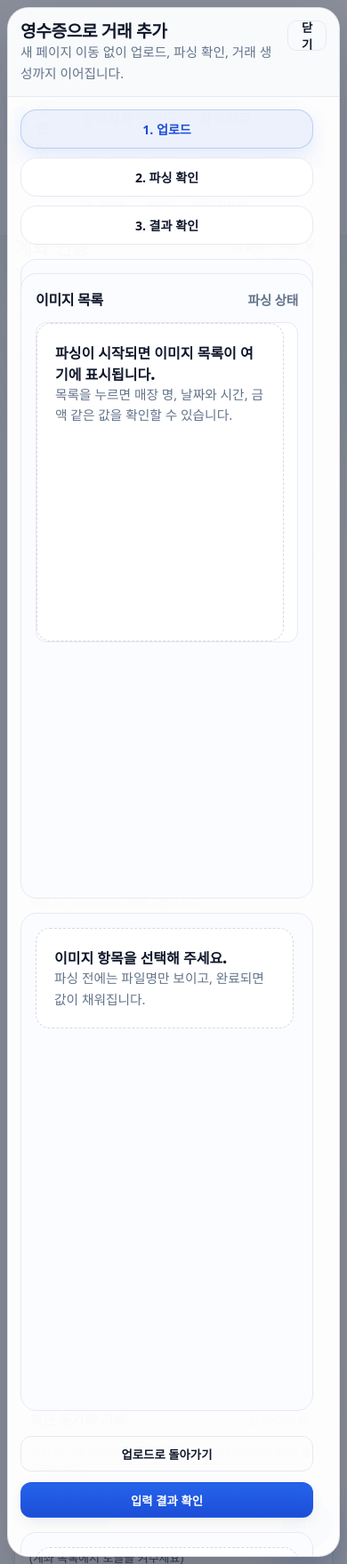
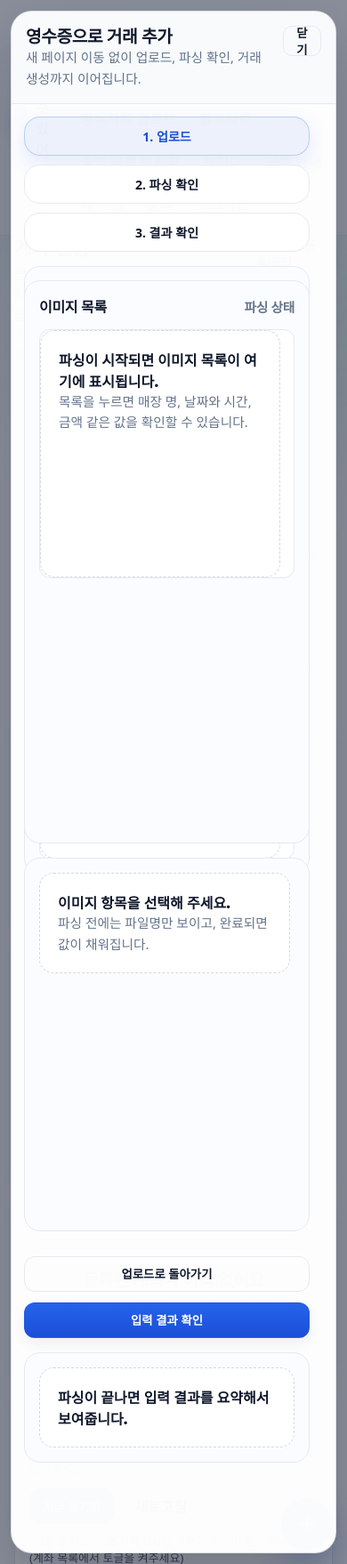
Before and after one commit to TNIFL/SafeToSpend, a Flask app: page /bank in a window 390 px wide, after a click that opens the changed part. Shown: the whole page at 89% size. Run offline with Flask 3, Linux system fonts and the light colour scheme; the visitor is signed in with stand-in values (Sample User, id 1); data that the repository does not hold is empty.

Commit message:
Revert "fix: increase receipt modal vertical space"
This reverts commit c4189255f4b82552f4c64a65b7339a1d0e223725.

```diff
--- a/static/style.css
+++ b/static/style.css
@@ -1575,11 +1575,11 @@ body.receipt-modal-open{
 }
 .receipt-modal{
   position: absolute;
-  inset: 8px;
-  width: min(1480px, calc(100vw - 16px));
-  max-width: calc(100vw - 16px);
+  inset: 16px;
+  width: min(1360px, calc(100vw - 32px));
+  max-width: calc(100vw - 32px);
   margin: 0 auto;
-  max-height: calc(100vh - 16px);
+  max-height: calc(100vh - 32px);
   display: grid;
   grid-template-rows: auto 1fr;
   border: 1px solid rgba(15,23,42,.12);
@@ -1593,7 +1593,7 @@ body.receipt-modal-open{
   min-width: 0;
 }
 .receipt-modal-head{
-  padding: 16px 18px;
+  padding: 18px 20px;
   display: flex;
   align-items: flex-start;
   justify-content: space-between;
@@ -1603,7 +1603,7 @@ body.receipt-modal-open{
 }
 .receipt-modal-body{
   overflow: auto;
-  padding: 16px 18px 22px;
+  padding: 20px;
   display: flex;
   flex-direction: column;
   gap: 16px;
@@ -1758,7 +1758,7 @@ body.receipt-modal-open{
   min-height: auto;
   display: grid;
   grid-template-rows: auto auto;
-  gap: 14px;
+  gap: 16px;
   overflow: visible;
 }
 .receipt-step-layout{
@@ -1766,7 +1766,7 @@ body.receipt-modal-open{
   grid-template-columns: minmax(300px, 360px) minmax(0, 1fr);
   gap: 16px;
   height: auto;
-  min-height: clamp(900px, calc(100vh - 180px), 1320px);
+  min-height: clamp(760px, 88vh, 1240px);
   align-items: stretch;
 }
 .receipt-step-layout > *{
@@ -1776,14 +1776,14 @@ body.receipt-modal-open{
 .receipt-step-detail{
   display: grid;
   gap: 12px;
-  min-height: 460px;
+  min-height: 360px;
   overflow: hidden;
   align-content: start;
 }
 .receipt-parse-list{
   display: grid;
   gap: 10px;
-  min-height: clamp(460px, calc(100vh - 360px), 980px);
+  min-height: clamp(360px, 52vh, 760px);
   overflow: auto;
   max-height: none;
   scrollbar-gutter: stable;
@@ -1870,7 +1870,7 @@ body.receipt-modal-open{
 }
 .receipt-step-detail{
   overflow: auto;
-  min-height: clamp(560px, calc(100vh - 300px), 1120px);
+  min-height: clamp(420px, 58vh, 860px);
   padding-right: 6px;
   scrollbar-gutter: stable;
 }
@@ -1963,7 +1963,7 @@ body.receipt-modal-open{
 .receipt-result-shell{
   display: grid;
   gap: 16px;
-  min-height: clamp(840px, calc(100vh - 200px), 1240px);
+  min-height: clamp(720px, 84vh, 1160px);
   overflow: visible;
 }
 .receipt-result-grid{
@@ -1982,7 +1982,7 @@ body.receipt-modal-open{
 .receipt-result-list{
   display: grid;
   gap: 12px;
-  min-height: clamp(480px, calc(100vh - 360px), 980px);
+  min-height: clamp(360px, 48vh, 760px);
   overflow: auto;
   padding-right: 4px;
   scrollbar-gutter: stable;
@@ -2051,14 +2051,14 @@ body.receipt-modal-open{
 
 @media (max-width: 900px){
   .receipt-modal{
-    inset: 8px;
-    width: calc(100vw - 16px);
-    max-width: calc(100vw - 16px);
-    max-height: calc(100vh - 16px);
+    inset: 12px;
+    width: calc(100vw - 24px);
+    max-width: calc(100vw - 24px);
+    max-height: calc(100vh - 24px);
   }
   .receipt-modal-head,
   .receipt-modal-body{
-    padding: 14px;
+    padding: 16px;
   }
   .receipt-step-badges{
     grid-template-columns: 1fr;
@@ -2103,23 +2103,23 @@ body.receipt-modal-open{
   }
   .receipt-step-layout{
     grid-template-columns: 1fr;
-    grid-template-rows: minmax(360px, 40vh) minmax(560px, auto);
+    grid-template-rows: minmax(280px, 36vh) minmax(420px, auto);
     min-height: auto;
   }
   .receipt-result-grid{
     grid-template-columns: repeat(2, minmax(0, 1fr));
   }
   .receipt-parse-list{
-    min-height: clamp(340px, 38vh, 620px);
+    min-height: clamp(280px, 34vh, 520px);
   }
   .receipt-step-detail{
-    min-height: clamp(520px, 48vh, 880px);
+    min-height: clamp(420px, 44vh, 760px);
   }
   .receipt-result-shell{
     min-height: auto;
   }
   .receipt-result-list{
-    min-height: clamp(420px, 44vh, 760px);
+    min-height: clamp(320px, 38vh, 640px);
   }
 }
 
@@ -2145,6 +2145,6 @@ body.receipt-modal-open{
   .receipt-parse-list,
   .receipt-step-detail,
   .receipt-result-list{
-    min-height: 360px;
-  }
-}
+    min-height: 280px;
+  }
+}
```
